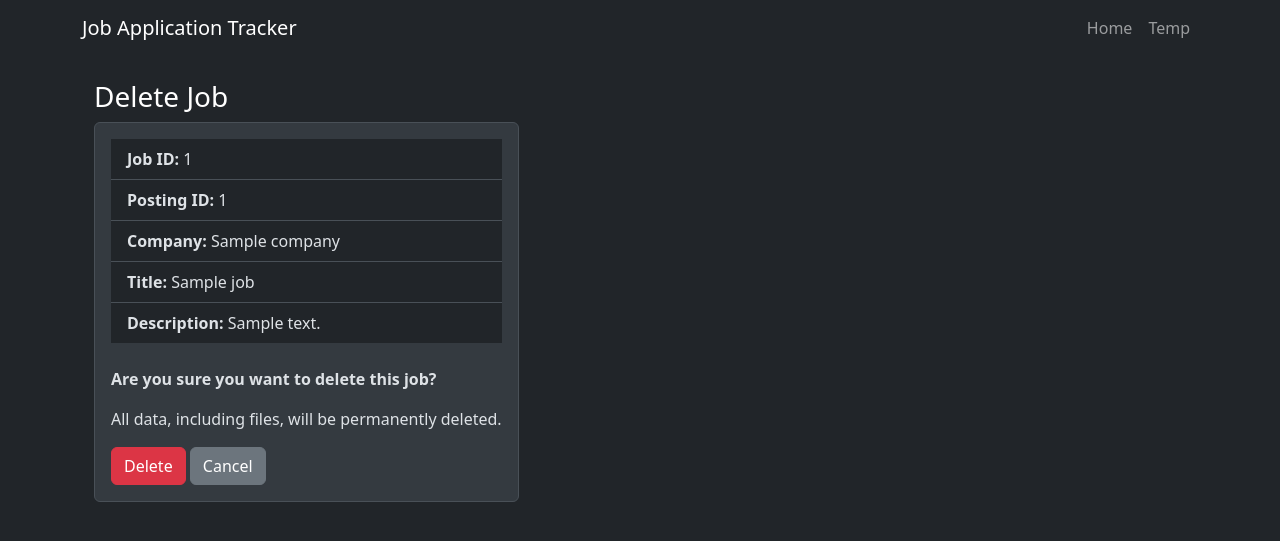
After one commit to Doxsey/JobTracker, a Flask app: template app/templates/jobs/delete.html in a window 1280 px wide. The commit adds this page. Shown: the top 541 px of the page. Run offline with Flask 3, Linux system fonts and the light colour scheme; tables that the repository leaves empty hold one stand-in row (values such as "Sample post"); the template is opened without the code that fills it: values that come from a table or form of the project are taken from there, most other values are stand-ins (such as "Sample title", 1, 10 or a date in 2020); some libraries are stand-ins or nearby versions.

Commit message:
added delete job functionality

```diff
--- a/app/blueprints/jobs.py
+++ b/app/blueprints/jobs.py
@@ -54,11 +54,10 @@ class ViewJobForm(FlaskForm):
     posting_url = StringField('Posting URL')
     company_website = StringField('Company Website')
     created_dt = StringField('Date Created')
-    # job_description_file = StringField('Job Description File')
-    # resume_file = StringField('Resume File')
-    # cover_letter_file = StringField('Cover Letter File')
-    # posting_status = StringField('Posting Status')
     submit = SubmitField('Save Changes')
+
+class DeleteJobForm(FlaskForm):
+    submit = SubmitField('Delete')
 
 @jobs_bp.route('/create', methods=['GET', 'POST'])
 def create():
@@ -323,6 +322,46 @@ def view(job_id):
 
     return render_template('jobs/view.html', job=job, form=form)
 
+@jobs_bp.route('/<int:job_id>/delete', methods=['GET', 'POST'])
+def delete(job_id):
+    form = DeleteJobForm()
+    job = Job.query.get_or_404(job_id)
+    if request.method == 'GET':
+        print("GET request for job delete")
+        return render_template('jobs/delete.html', job=job, form=form)
+
+    if request.method == 'POST':
+        print("POST request for job delete")
+        if form.validate_on_submit():
+
+            if job.resume_file:
+                delete_file(job.resume_file, "Resumes")
+            if job.job_description_file:
+                delete_file(job.job_description_file, "Job_Descriptions")
+            if job.cover_letter_file:
+                delete_file(job.cover_letter_file, "Cover_Letters")
+
+            db.session.delete(job)
+            db.session.commit()
+            flash('Job deleted successfully!', 'success')
+        else:
+            print("Form validation failed. Errors:", form.errors)
+            flash('Error deleting job!', 'error')
+        return redirect('/')
+
+    return render_template('jobs/delete.html', job=job, form=form)
+
+def delete_file(file_name, folder):
+    file_folder = os.path.join(current_app.config['FILE_STORAGE_PATH'], folder)
+    file_path = os.path.join(file_folder, file_name)
+
+    if os.path.exists(file_path):
+        try:
+            os.remove(file_path)
+            print(f"File {file_name} deleted successfully from {folder} folder.")
+        except Exception as e:
+            print(f"Error deleting file {file_name} from {folder} folder: {str(e)}")
+
 @jobs_bp.route('/<int:job_id>/file-cards', methods=['GET', 'POST'])
 def file_cards(job_id):
     job = Job.query.get_or_404(job_id)
--- a/app/models.py
+++ b/app/models.py
@@ -27,8 +27,8 @@ class Job(db.Model):
     cover_letter_file = db.Column(db.String(50), nullable=True)
     posting_status = db.Column(db.String(50), default='Open')
     posting_url = db.Column(db.String(200), nullable=True)
-    notes = db.relationship('JobNotes', backref='Job')
-    activities = db.relationship('JobActivities', backref='Job')
+    notes = db.relationship('JobNotes', backref='Job', cascade='all, delete-orphan')
+    activities = db.relationship('JobActivities', backref='Job', cascade='all, delete-orphan')
 
     def __repr__(self):
         return f'<Job {self.title}>'
--- /dev/null
+++ b/app/templates/jobs/delete.html
@@ -0,0 +1,44 @@
+{% extends "base.html" %} {% block title %}Home - Job Tracker{% endblock %} {% block content %}
+
+<div class="container">
+  <h3>Delete Job</h3>
+
+  <div class="card" style="width: auto; display: inline-block">
+    <div class="card-body">
+      <ul class="list-group list-group-flush">
+        <li class="list-group-item">
+          <strong>Job ID:</strong>
+          {{ job.id }}
+        </li>
+        {% if job.posting_id %}
+        <li class="list-group-item">
+          <strong>Posting ID:</strong>
+          {{ job.posting_id }}
+        </li>
+        {% endif %}
+        <li class="list-group-item">
+          <strong>Company:</strong>
+          {{ job.company }}
+        </li>
+        <li class="list-group-item">
+          <strong>Title:</strong>
+          {{ job.title }}
+        </li>
+        <li class="list-group-item">
+          <strong>Description:</strong>
+          {{ job.description }}
+        </li>
+      </ul>
+      <br />
+      <p><strong>Are you sure you want to delete this job?</strong></p>
+      <p>All data, including files, will be permanently deleted.</p>
+
+      <form method="POST">
+        {{ form.hidden_tag() }} {{ form.submit(class="btn btn-danger") }} {# #}
+        <a href="{{ url_for('main.index') }}" class="btn btn-secondary">Cancel</a>
+      </form>
+    </div>
+  </div>
+</div>
+
+{% endblock %}
--- a/app/templates/jobs_macros.html
+++ b/app/templates/jobs_macros.html
@@ -142,6 +142,9 @@ has_notes = job.notes|length > 0 %}
     <li>
       <a class="dropdown-item" data-href="{{ url_for('jobs.view', job_id=job.id) }}">View Job</a>
     </li>
+    <li>
+      <a class="dropdown-item" data-href="{{ url_for('jobs.delete', job_id=job.id) }}">Delete Job</a>
+    </li>
   </ul>
 </div>
 
```
